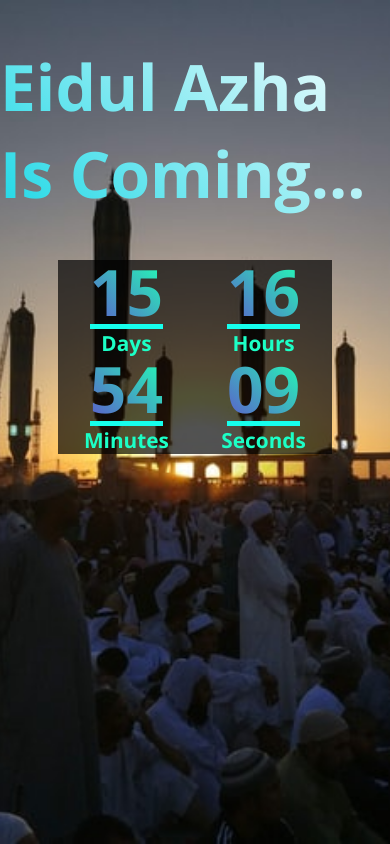
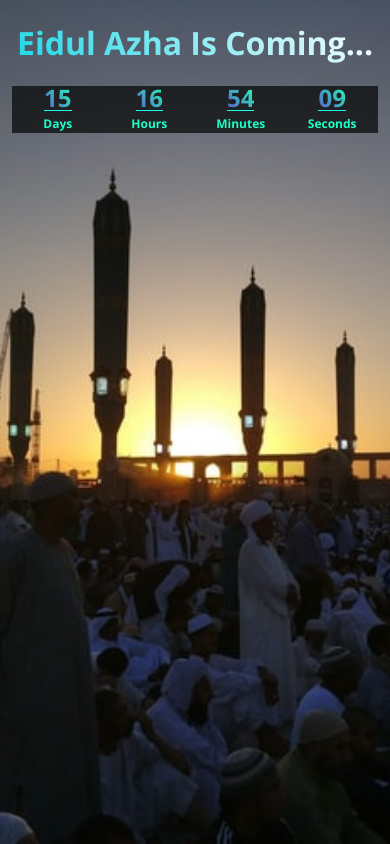
Before and after one commit to Mdashik-pradhan/eid-countdown-timer, a plain HTML site: page index.html in a window 390 px wide. Drawn offline with nearby package versions, Linux system fonts and the light colour scheme.

Commit message:
Responsive

```diff
--- a/style.css
+++ b/style.css
@@ -39,7 +39,7 @@ body {
       -moz-background-clip: text;
       -webkit-text-fill-color: transparent;
       -moz-text-fill-color: transparent;
-            border-bottom: 5px solid rgb(22, 255, 236);
+        border-bottom: 5px solid rgb(22, 255, 236);
 }
 
 span {
@@ -70,3 +70,18 @@ span {
 .countdown-el span {
     font-size: 1.3rem;
 }
+
+
+@media screen and (max-width: 480px) {
+    .gradient-color1 p {
+        font-size: 1.5rem;
+        border-bottom: 1px solid rgb(22, 255, 236);
+    }
+
+    .gradient-color {
+        font-size: 2rem;
+    }
+    .countdown-el span {
+        font-size: 12px;
+    }
+}
```
